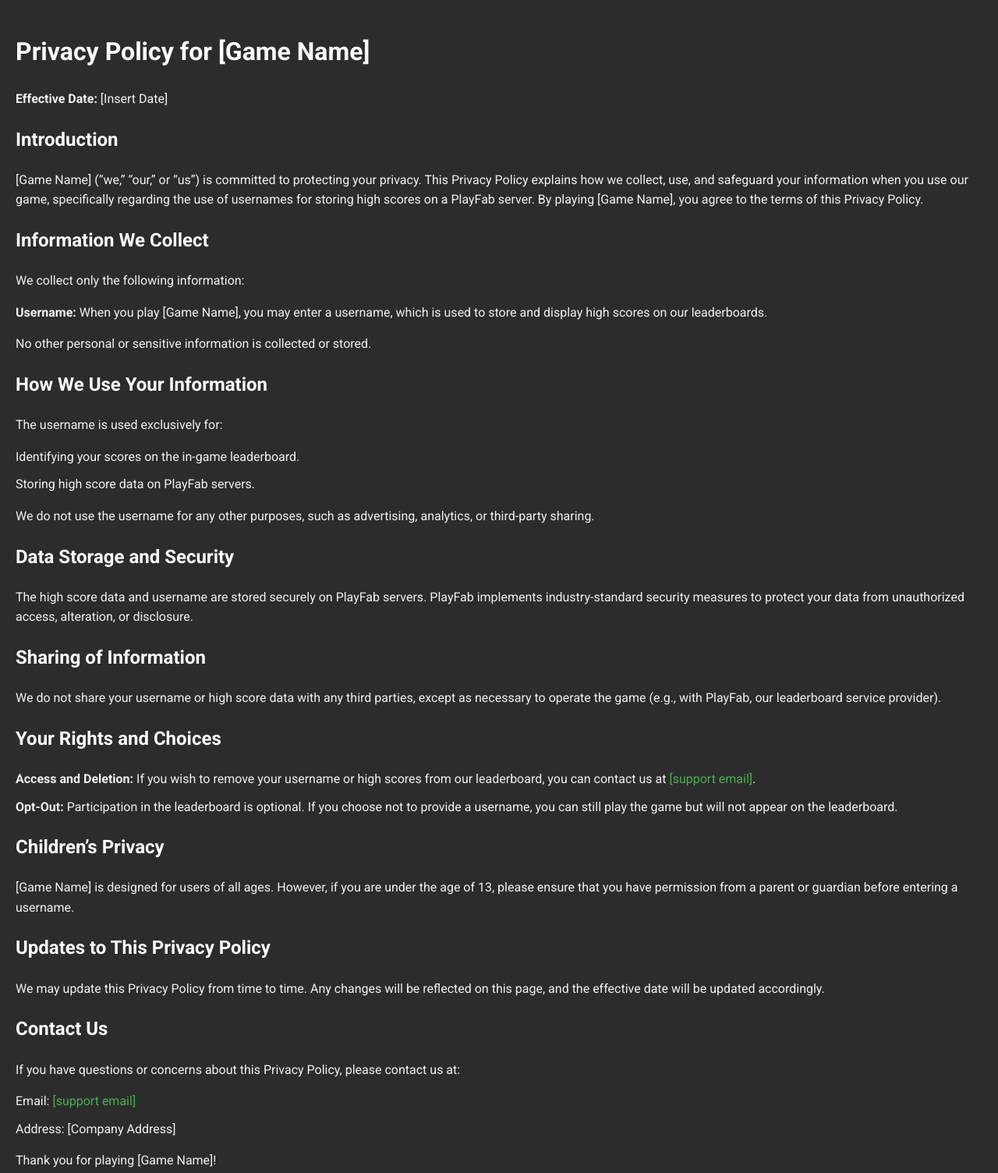
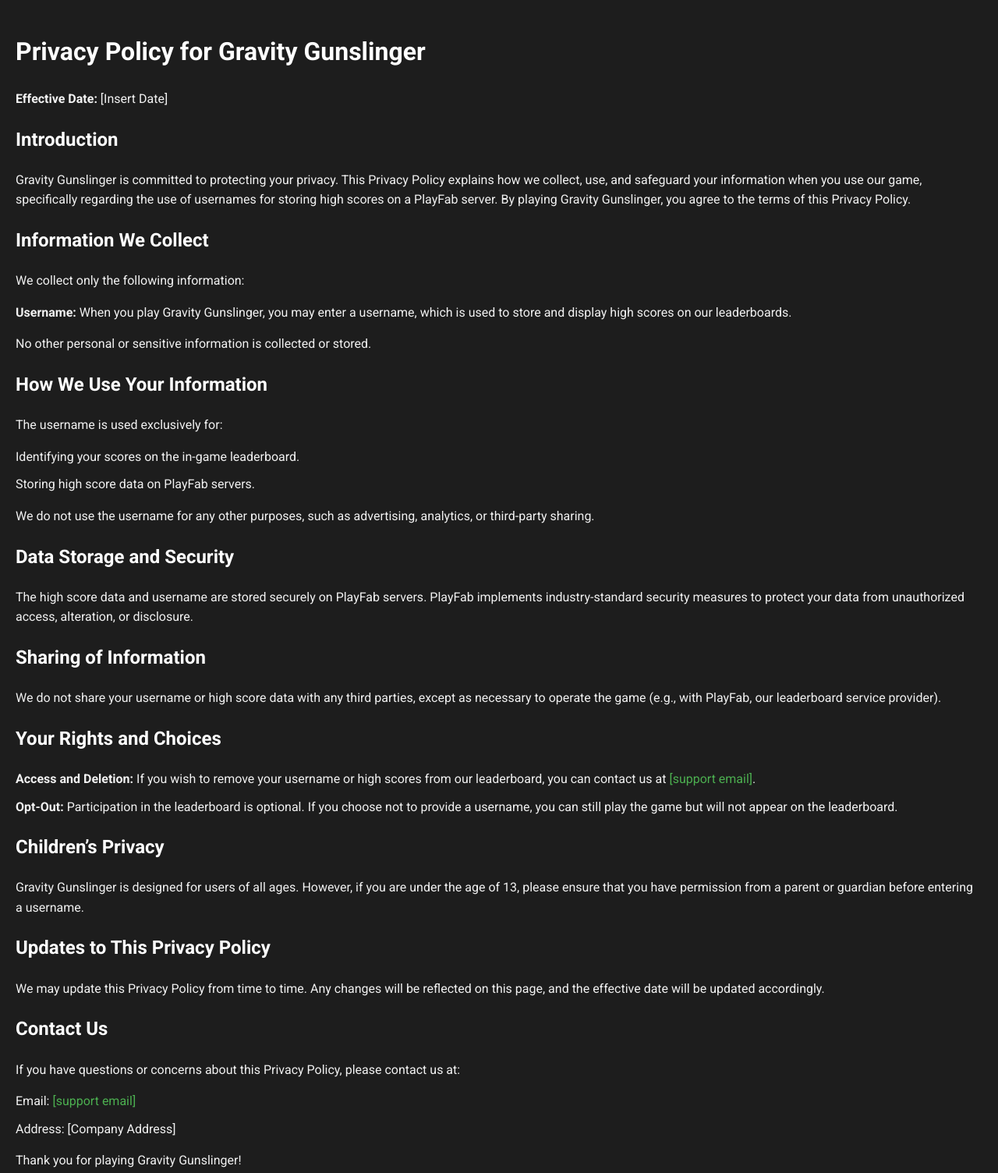
Before and after one commit to n3wt0n3wt0n/n3wt0n3wt0n.github.io, a plain HTML site: page index.html in a window 1280 px wide. Shown: the whole page at 78% size. Drawn offline with Linux system fonts and the light colour scheme.

Commit message:
Update index.html

```diff
--- a/index.html
+++ b/index.html
@@ -3,14 +3,14 @@
 <head>
     <meta charset="UTF-8">
     <meta name="viewport" content="width=device-width, initial-scale=1.0">
-    <title>Privacy Policy - [Game Name]</title>
+    <title>Privacy Policy - Gravity Gunslinger</title>
     <link href="https://fonts.googleapis.com/css2?family=Roboto:wght@400;700&display=swap" rel="stylesheet">
     <style>
         body {
             margin: 0;
             padding: 0;
             font-family: 'Roboto', sans-serif;
-            background-color: #2c2c2c;
+            background-color: #1d1d1d;
             color: #f1f1f1;
             line-height: 1.6;
         }
@@ -41,16 +41,16 @@
     </style>
 </head>
 <body>
-    <h1>Privacy Policy for [Game Name]</h1>
+    <h1>Privacy Policy for Gravity Gunslinger</h1>
     <p><strong>Effective Date:</strong> [Insert Date]</p>
 
     <h2>Introduction</h2>
-    <p>[Game Name] (“we,” “our,” or “us”) is committed to protecting your privacy. This Privacy Policy explains how we collect, use, and safeguard your information when you use our game, specifically regarding the use of usernames for storing high scores on a PlayFab server. By playing [Game Name], you agree to the terms of this Privacy Policy.</p>
+    <p>Gravity Gunslinger is committed to protecting your privacy. This Privacy Policy explains how we collect, use, and safeguard your information when you use our game, specifically regarding the use of usernames for storing high scores on a PlayFab server. By playing Gravity Gunslinger, you agree to the terms of this Privacy Policy.</p>
 
     <h2>Information We Collect</h2>
     <p>We collect only the following information:</p>
     <ul>
-        <li><strong>Username:</strong> When you play [Game Name], you may enter a username, which is used to store and display high scores on our leaderboards.</li>
+        <li><strong>Username:</strong> When you play Gravity Gunslinger, you may enter a username, which is used to store and display high scores on our leaderboards.</li>
     </ul>
     <p>No other personal or sensitive information is collected or stored.</p>
 
@@ -75,7 +75,7 @@
     </ul>
 
     <h2>Children’s Privacy</h2>
-    <p>[Game Name] is designed for users of all ages. However, if you are under the age of 13, please ensure that you have permission from a parent or guardian before entering a username.</p>
+    <p>Gravity Gunslinger is designed for users of all ages. However, if you are under the age of 13, please ensure that you have permission from a parent or guardian before entering a username.</p>
 
     <h2>Updates to This Privacy Policy</h2>
     <p>We may update this Privacy Policy from time to time. Any changes will be reflected on this page, and the effective date will be updated accordingly.</p>
@@ -87,6 +87,6 @@
         <li>Address: [Company Address]</li>
     </ul>
 
-    <p>Thank you for playing [Game Name]!</p>
+    <p>Thank you for playing Gravity Gunslinger!</p>
 </body>
 </html>
```
